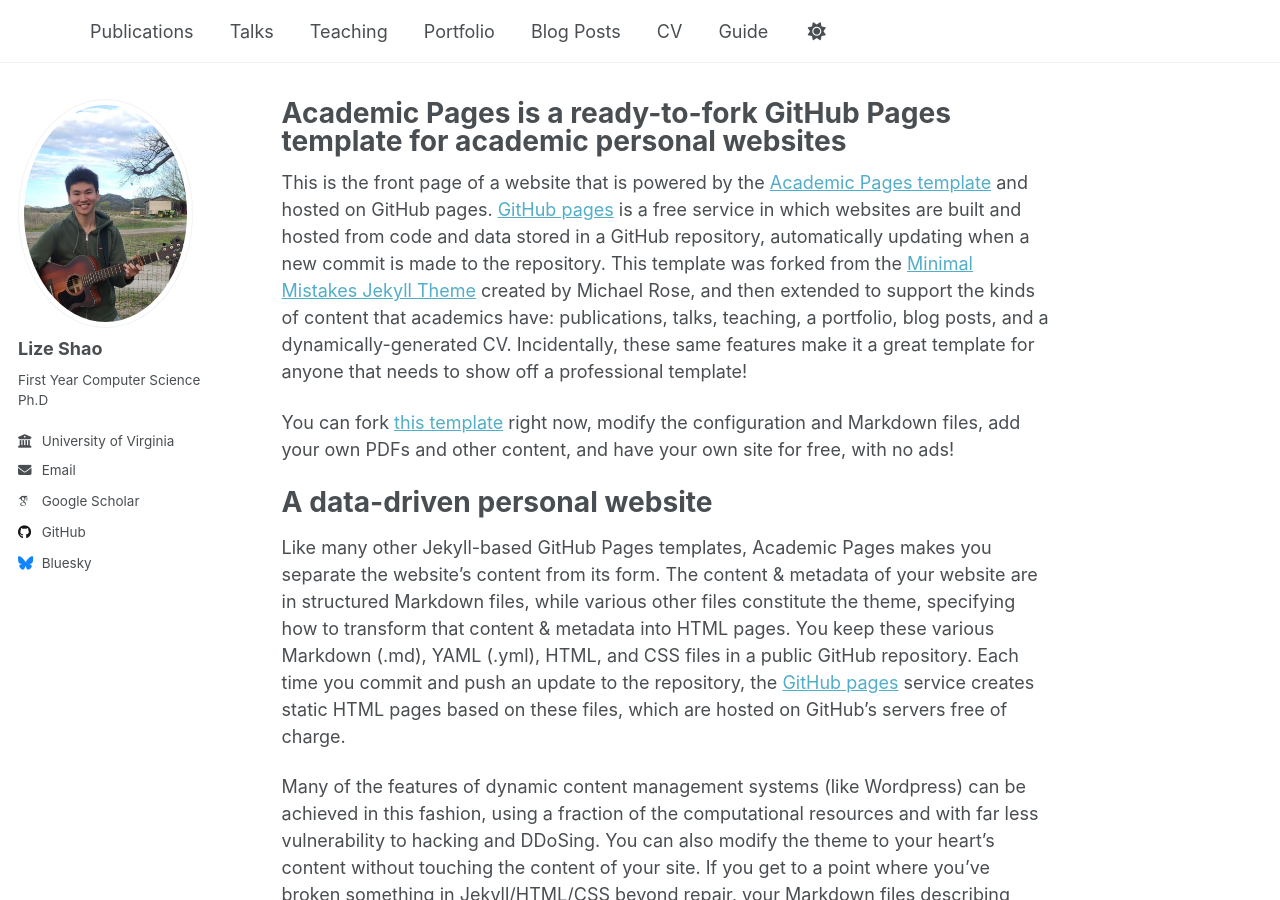
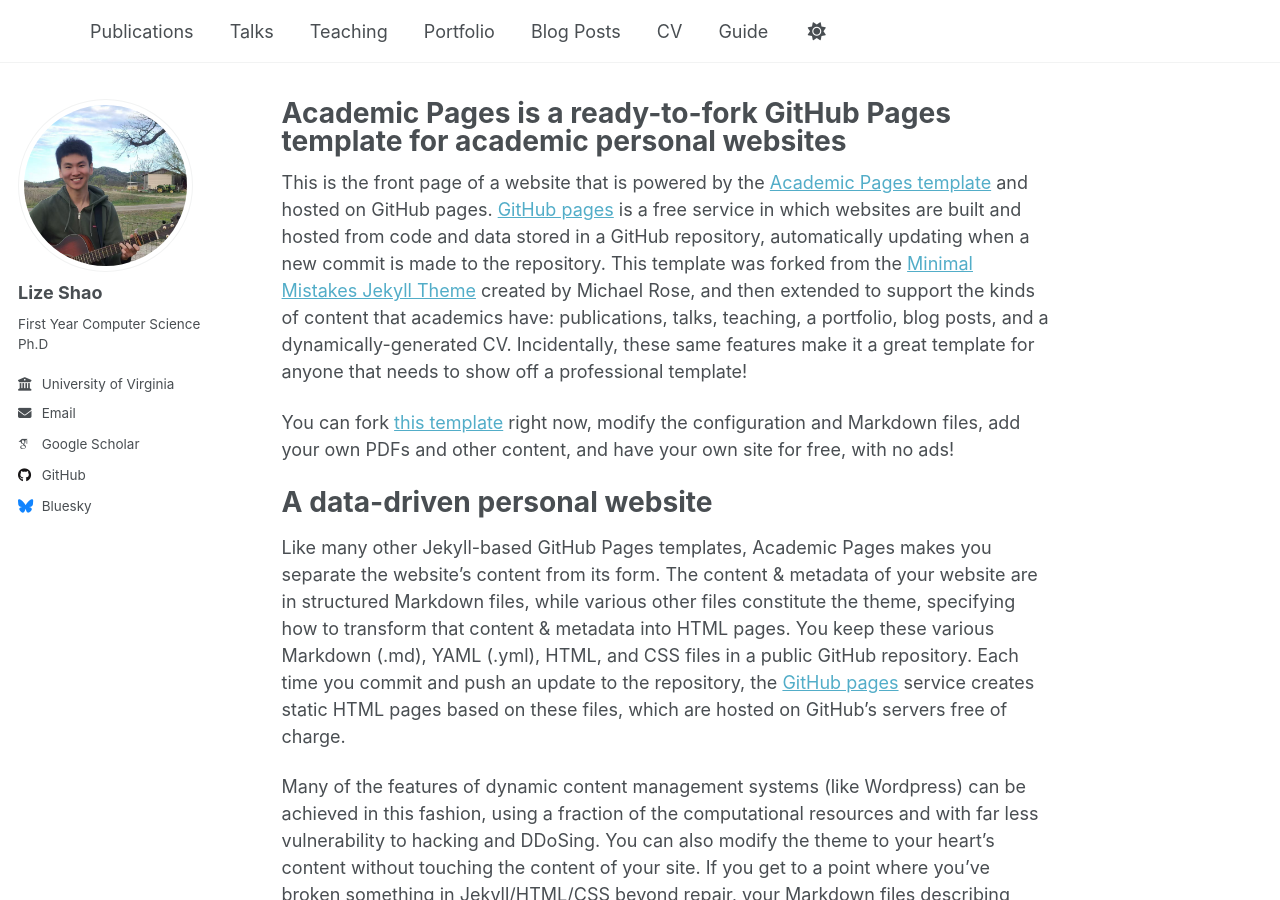
Before and after one commit to slz2003/slz2003.github.io, a Jekyll site: the page built from _pages/about.md, in a window 1280 px wide and 900 px high. Built offline with Jekyll 4.4.1, drawn with Linux system fonts in a browser that asks for light colours; some web fonts are replaced; a script that is not in the unit is left out.

Commit message:
Update _config.yml

```diff
--- a/_config.yml
+++ b/_config.yml
@@ -22,7 +22,7 @@
 #               Additional customization can be done by editing /_includes/author-profile.html
 author:
   # Biographic information
-  avatar           : "profile1.png"
+  avatar           : "LizeShaoProfile.png"
   name             : "Lize Shao"
   pronouns         : # example: "she/her"
   bio              : "First Year Computer Science Ph.D"
```
